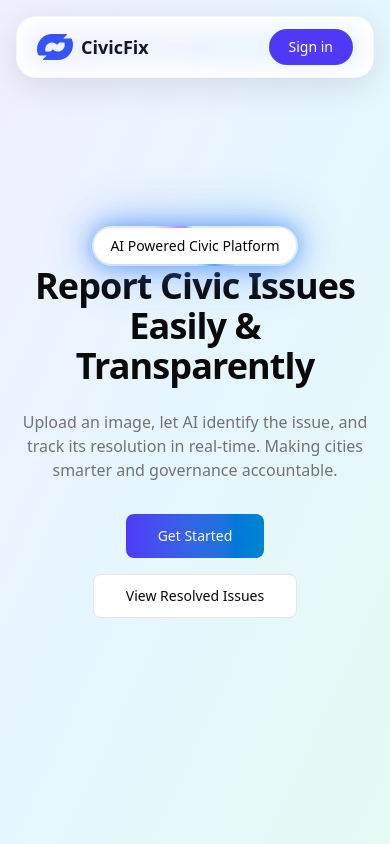
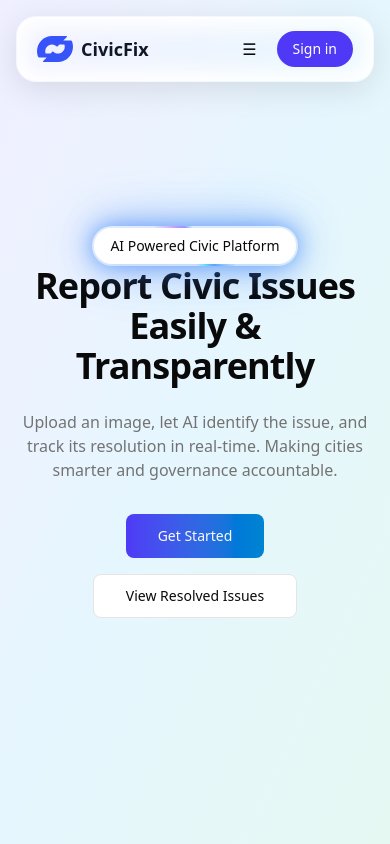
Before and after one commit to kshitizchouhan/smart-civic-reporter, a Next.js app: page / in a window 390 px wide. Shown: the top 844 px of the page. Built offline with nearby package versions, Linux system fonts and the light colour scheme; no server answers.

Commit message:
rebuild navbar

```diff
--- a/app/layout.tsx
+++ b/app/layout.tsx
@@ -17,8 +17,8 @@ const geistMono = Geist_Mono({
 });
 
 export const metadata: Metadata = {
-  title: "Create Next App",
-  description: "Generated by create next app",
+  title: "smart-civic-reporter",
+  description: "HERE YOU CAN REPORT CIVIC ISSUES",
 };
 
 export default function RootLayout({
--- a/components/navbar.tsx
+++ b/components/navbar.tsx
@@ -1,5 +1,6 @@
 "use client";
 
+import { useState } from "react";
 import Image from "next/image";
 import Link from "next/link";
 import {
@@ -9,11 +10,13 @@ import {
   UserButton,
 } from "@clerk/nextjs";
 
+export const Navbar = () => {
+  const [open, setOpen] = useState(false);
 
-export const Navbar = () => {
   return (
     <nav className="fixed top-0 left-0 right-0 z-50 mx-auto mt-4 max-w-6xl px-4">
-      <div className="
+      <div
+        className="
         glass-card
         flex items-center justify-between
         rounded-2xl border border-white/40
@@ -21,7 +24,8 @@ export const Navbar = () => {
         backdrop-blur-md
         px-5 py-3
         shadow-lg shadow-sky-500/10
-      ">
+      "
+      >
         {/* Logo */}
         <Link href="/" className="flex items-center gap-2">
           <Image
@@ -35,33 +39,30 @@ export const Navbar = () => {
           </span>
         </Link>
 
-        {/* Nav Links */}
+        {/* Desktop Nav */}
         <div className="hidden md:flex items-center gap-2">
-          {/* Public link (everyone can see) */}
-          {/* <NavLink href="/transparency">View Issues</NavLink> */}
-
-          {/* Protected links (only signed in users) */}
           <SignedIn>
             <NavLink href="/dashboard">Dashboard</NavLink>
-            <NavLink href="/admin" variant="default">
-              Admin Panel
-            </NavLink>
+            <NavLink href="/admin">Admin Panel</NavLink>
             <NavLink href="/report" variant="danger">
               Report Issue
             </NavLink>
           </SignedIn>
         </div>
 
+        {/* Right Section */}
+        <div className="flex items-center gap-3">
+          {/* Mobile Hamburger */}
+          <button
+            onClick={() => setOpen(!open)}
+            className="md:hidden p-2 rounded-lg hover:bg-white/20 transition"
+          >
+            ☰
+          </button>
 
-        {/* Auth */}
-        <div className="flex items-center gap-3">
           <SignedOut>
             <SignInButton>
-              <button className="
-                rounded-full bg-indigo-600
-                px-5 py-2 text-sm font-medium text-white
-                hover:bg-indigo-700 transition
-              ">
+              <button className="rounded-full bg-indigo-600 px-4 py-2 text-sm font-medium text-white hover:bg-indigo-700 transition">
                 Sign in
               </button>
             </SignInButton>
@@ -80,6 +81,19 @@ export const Navbar = () => {
           </SignedIn>
         </div>
       </div>
+
+      {/* Mobile Menu */}
+      {open && (
+        <div className="md:hidden mt-3 rounded-xl border border-white/30 bg-white/80 backdrop-blur-md p-4 shadow-lg space-y-3">
+          <SignedIn>
+            <NavLink href="/dashboard">Dashboard</NavLink>
+            <NavLink href="/admin">Admin Panel</NavLink>
+            <NavLink href="/report" variant="danger">
+              Report Issue
+            </NavLink>
+          </SignedIn>
+        </div>
+      )}
     </nav>
   );
 };
@@ -96,7 +110,7 @@ const NavLink = ({
   variant?: "default" | "danger";
 }) => {
   const base =
-    "rounded-lg px-4 py-2 text-sm font-medium transition";
+    "block rounded-lg px-4 py-2 text-sm font-medium transition";
 
   const styles =
     variant === "danger"
```
